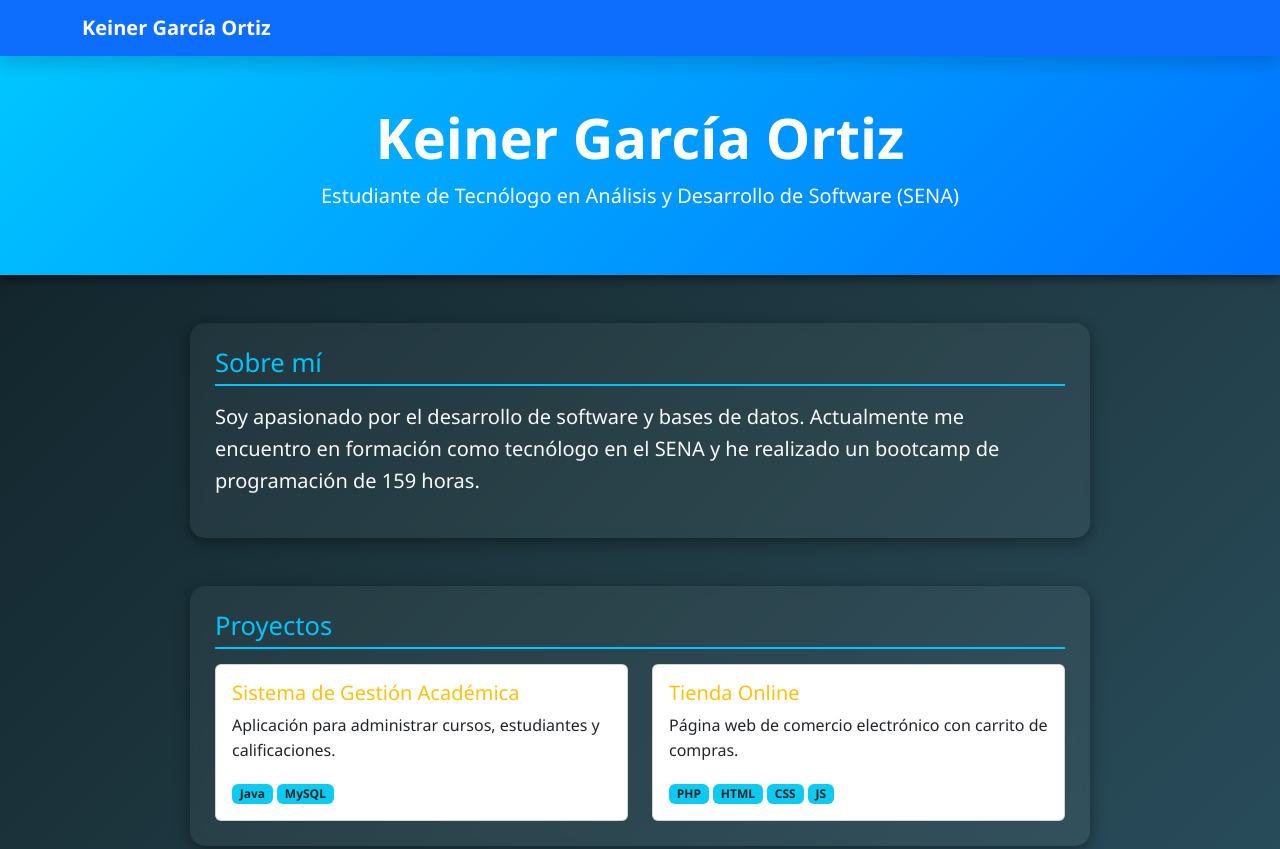
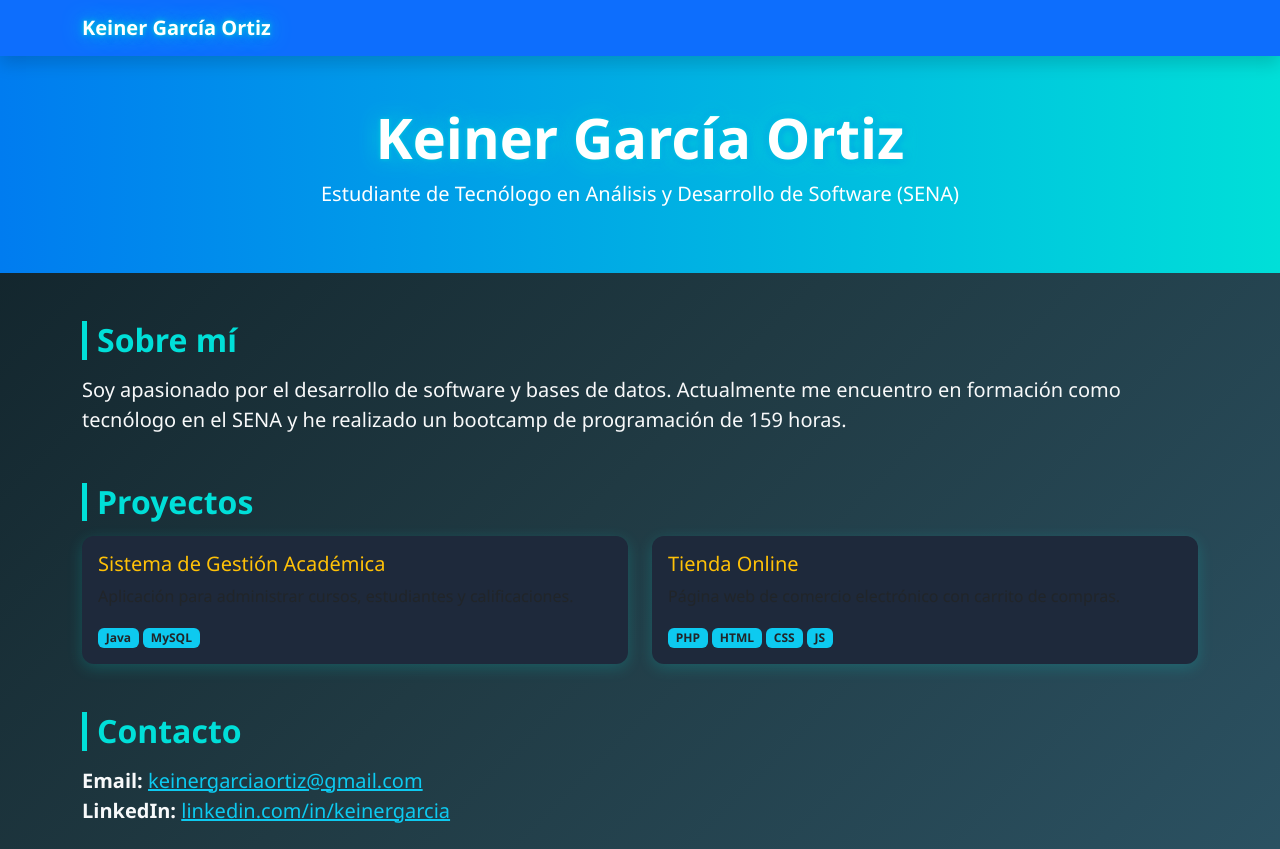
Before and after one commit to keinergarcia/Mi-Portafolio, a plain HTML site: page index.html in a window 1280 px wide. Shown: the top 849 px of the page. Drawn offline with nearby package versions, Linux system fonts and the light colour scheme.

Commit message:
Update style.css

```diff
--- a/style.css
+++ b/style.css
@@ -1,90 +1,45 @@
-/* Estilo moderno y llamativo para portafolio */
-
+/* Fondo con gradiente elegante */
 body {
+  background: linear-gradient(135deg, #0f2027, #203a43, #2c5364);
   font-family: 'Segoe UI', Tahoma, Geneva, Verdana, sans-serif;
-  margin: 0;
-  padding: 0;
-  background: linear-gradient(135deg, #0f2027, #203a43, #2c5364);
-  color: #f0f0f0;
 }
 
-/* Encabezado */
-header {
-  background: linear-gradient(135deg, #00c6ff, #0072ff);
+/* Gradiente navbar y header */
+.bg-gradient-primary {
+  background: linear-gradient(90deg, #007cf0, #00dfd8);
   color: white;
-  padding: 40px 20px;
-  text-align: center;
-  box-shadow: 0 4px 10px rgba(0,0,0,0.5);
 }
 
-header h1 {
-  font-size: 2.5rem;
-  margin-bottom: 10px;
-}
-
-header p {
-  font-size: 1.2rem;
-  font-weight: 300;
+/* Títulos brillantes */
+.glow-text {
+  color: #fff;
+  text-shadow: 0 0 5px #00dfd8, 0 0 10px #007cf0, 0 0 20px #00dfd8;
 }
 
 /* Secciones */
-section {
-  background: rgba(255, 255, 255, 0.05);
-  margin: 20px auto;
-  padding: 25px;
-  max-width: 900px;
-  border-radius: 15px;
-  box-shadow: 0 4px 15px rgba(0,0,0,0.4);
-  backdrop-filter: blur(5px);
+.section-title {
+  border-left: 5px solid #00dfd8;
+  padding-left: 10px;
+  margin-bottom: 15px;
+  font-weight: bold;
+  color: #00dfd8;
 }
 
-/* Títulos de sección */
-h2 {
-  color: #00c6ff;
-  border-bottom: 2px solid #00c6ff;
-  padding-bottom: 5px;
-  margin-bottom: 15px;
-  font-size: 1.6rem;
+/* Tarjetas de proyectos */
+.project-card {
+  background: #1e293b;
+  border: none;
+  border-radius: 12px;
+  box-shadow: 0px 4px 15px rgba(0, 223, 216, 0.2);
+  transition: transform 0.3s, box-shadow 0.3s;
+}
+.project-card:hover {
+  transform: translateY(-5px);
+  box-shadow: 0px 6px 25px rgba(0, 223, 216, 0.5);
 }
 
-/* Listas */
-ul {
-  list-style: none;
-  padding: 0;
+/* Footer */
+footer {
+  background: linear-gradient(90deg, #007cf0, #00dfd8);
+  color: white;
 }
-
-ul li {
-  padding: 8px 0;
-  border-bottom: 1px solid rgba(255, 255, 255, 0.1);
-}
-
-ul li b {
-  color: #ff6ec4;
-}
-
-/* Links */
-a {
-  color: #ff6ec4;
-  text-decoration: none;
-  font-weight: bold;
-}
-
-a:hover {
-  color: #00c6ff;
-  text-shadow: 0 0 8px #00c6ff;
-}
-
-/* Contacto */
-section p {
-  line-height: 1.6;
-}
-
-/* Responsive */
-@media (max-width: 600px) {
-  header h1 {
-    font-size: 2rem;
-  }
-  section {
-    padding: 15px;
-  }
-}
```
